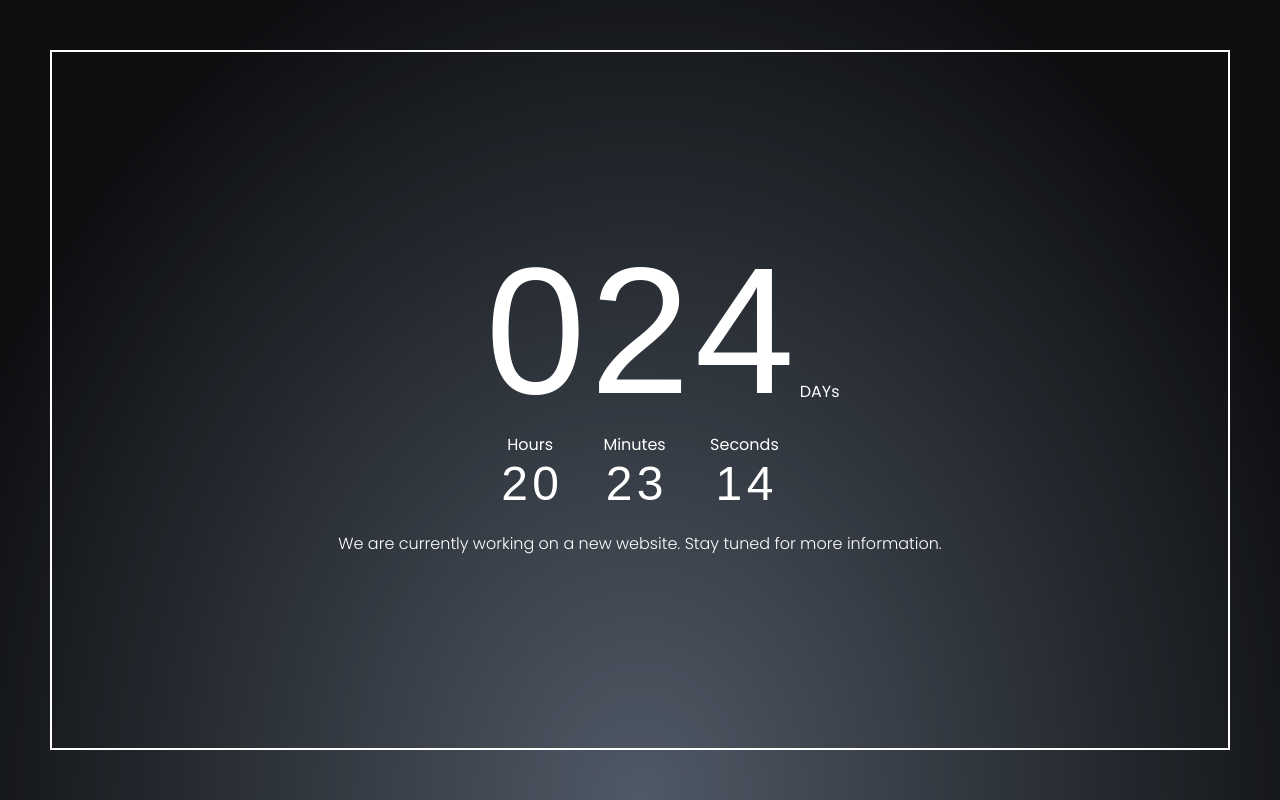
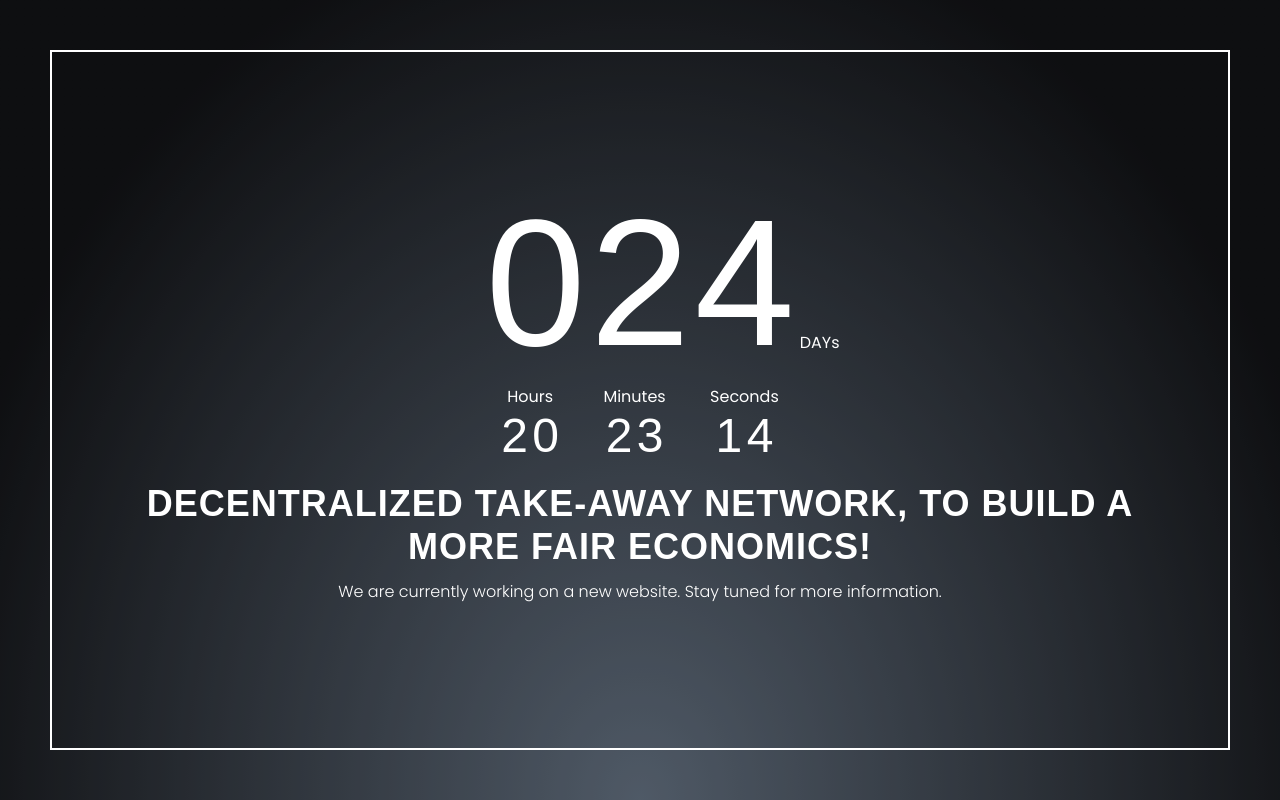
Before and after one commit to uwifi/takeaway.network, a plain HTML site: page index.html in a window 1280 px wide. Drawn offline with Linux system fonts and the light colour scheme.

Commit message:
Landing for waimai

```diff
--- a/index.html
+++ b/index.html
@@ -6,7 +6,7 @@
 <head>
   <meta charset="utf-8">
   <meta http-equiv="X-UA-Compatible" content="IE=edge">
-  <title>TITLE</title>
+  <title>Decentralized Take-Away Network</title>
   <meta name="description" content="">
   <meta name="keywords" content="">
   <meta name="author" content="">
@@ -133,6 +133,7 @@
                           </div>
                         </div>
                       </div> <!-- .countdown -->
+                      <h1>Decentralized Take-Away Network, to build a more fair economics!</h1>
                       <p>
                         We are currently working on a new website. Stay tuned for more information.
                       </p>
```
Also changed, not shown: 1 other file.
